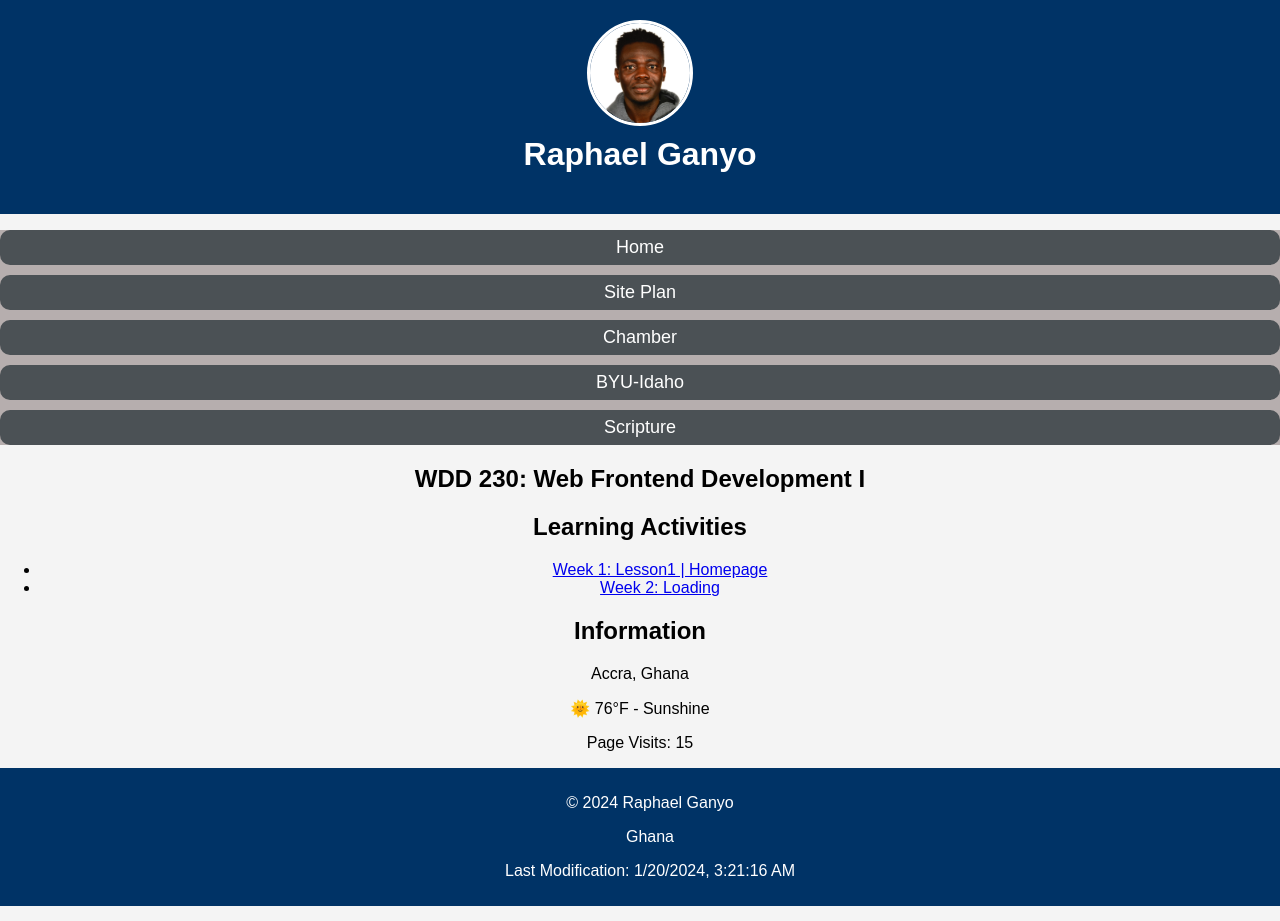
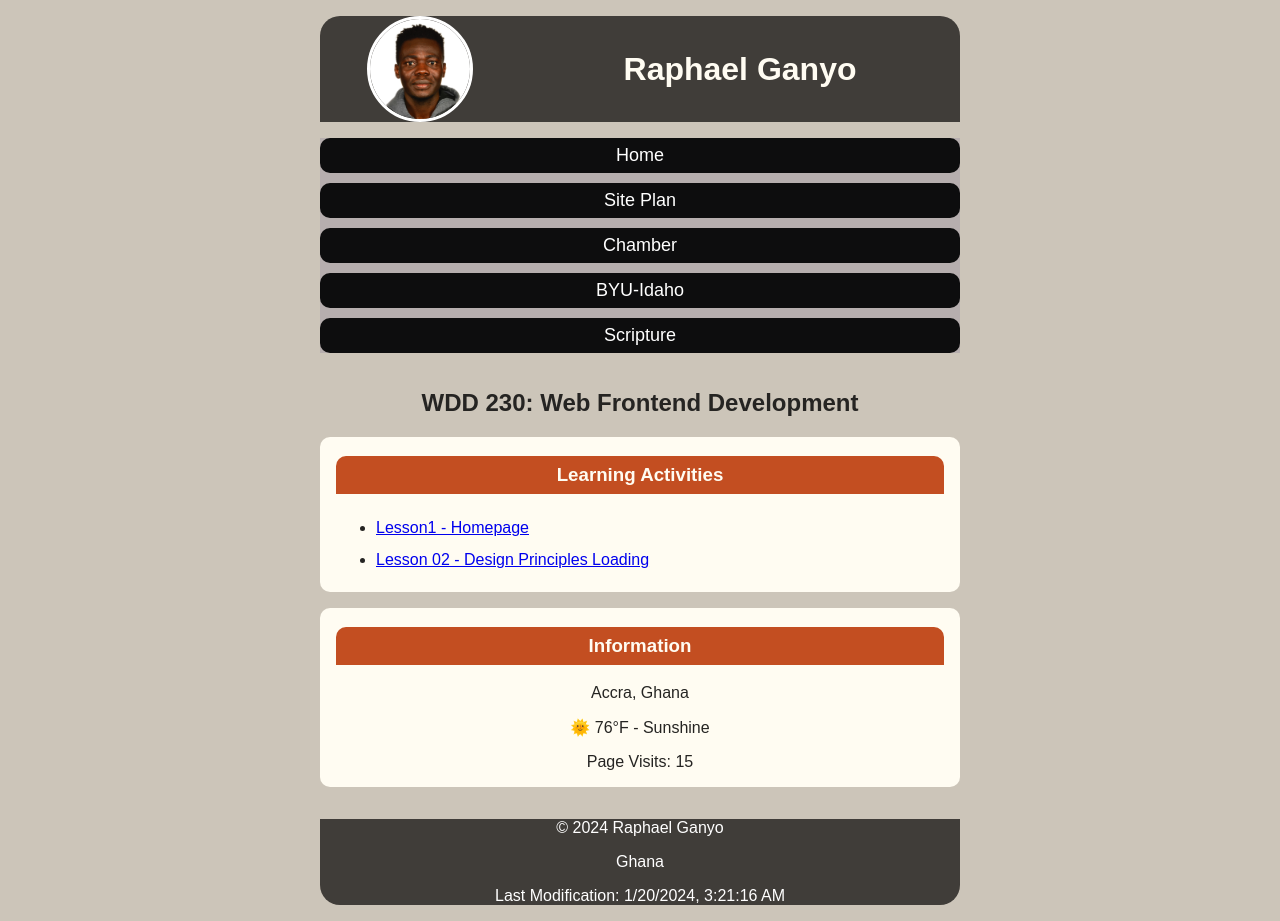
Before and after one commit to ganyoraphael/wdd230, a plain HTML site: page index.html in a window 1280 px wide. Drawn offline with Linux system fonts and the light colour scheme.

Commit message:
new update

```diff
--- a/index.html
+++ b/index.html
@@ -3,63 +3,56 @@
 
 <head>
     <meta charset="UTF-8">
-    <meta name="viewport" content="width=device-width, initial-scale=1.0">
-    <meta name="description" content="WDD 230 - Web Frontend Development course by Raphael Ganyo">
+    <meta name="viewport" content="width=device-width, initial-scale=1">
     <meta name="author" content="Raphael Ganyo">
+    <meta name="description"
+        content="Assignment portal for the WDD 230 - Web Frontend Development course.">
     <title>Raphael Ganyo - WDD 230 - Web Frontend Development</title>
+
     <link rel="stylesheet" href="./styles/base.css">
+
+
 </head>
 
-<body>
-
+<body id="content">
     <header>
-        <div class="profile-header">
-            <img src="./images/raph.jpg" alt="Profile Placeholder">
-            <h1>Raphael Ganyo</h1>
-        </div>
+        <img src="images/raph.jpg" alt="Passport Picture">
+        <h1>Raphael Ganyo</h1>
     </header>
 
     <nav>
         <ul>
             <li><a href="#">Home</a></li>
-            <li><a href="./lesson03/chamber-site-plan.html">Site Plan</a></li>
+            <li><a href="lesson03/chamber-site-plan.html">Site Plan</a></li>
             <li><a href="chamber/">Chamber</a></li>
-            <li><a href="https://www.byui.edu/" target="_blank">BYU-Idaho</a></li>
-            <li><a href="https://www.churchofjesuschrist.org/study/scriptures/nt/heb/11?lang=eng"
-                    target="_blank">Scripture</a></li>
+            <li><a href="https://byui.edu" target="_blank">BYU-Idaho</a></li>
+            <li><a href="https://www.churchofjesuschrist.org/study/scriptures/nt/heb/11?lang=eng#p7"
+                target="_blank">Scripture</a></li>
         </ul>
     </nav>
 
     <main>
-        <!-- Course Title Section -->
-        <section>
-            <h2>WDD 230: Web Frontend Development I</h2>
-        </section>
+        <h2>WDD 230: Web Frontend Development</h2>
+        <section class="course">
+            <h3>Learning Activities</h3>
+            <ul>
+                <li><a href="lesson01">Lesson1 - Homepage</a></li>
+                <li><a href="lesson02/design.html">Lesson 02 - Design Principles Loading</a></li>
 
-        <!-- Learning Activities Section -->
-        <section>
-            <h2>Learning Activities</h2>
-            <ul>
-                <li><a href="#">Week 1: Lesson1 | Homepage</a></li>
-                <li><a href="#">Week 2: Loading</a></li>
-                <!-- ... Other weeks ... -->
             </ul>
         </section>
-
-        <!-- Information Section -->
-        <section>
-            <h2>Information</h2>
+        <section class="course">
+            <h3>Information</h3>
             <p>Accra, Ghana</p>
             <p>🌞 76°F - Sunshine</p>
             <p>Page Visits: 15</p>
         </section>
-
     </main>
 
     <footer>
-        <p>&copy; 2024 Raphael Ganyo</p>
+        <p id="copyright">&copy; 2024 Raphael Ganyo</p>
         <p>Ghana</p>
-        <p>Last Modification: <span id="modification-date"></span></p>
+        <p id="last-modification">Last Modification: <span id="modification-date"></span></p>
     </footer>
 
     <script src="scripts/getdates.js"></script>
--- a/styles/base.css
+++ b/styles/base.css
@@ -1,16 +1,26 @@
+
 body {
-    font-family: Arial, sans-serif;
-    margin: 0;
-    padding: 0;
-    background: #f4f4f4;
+    font-family: Arial, sans-serif;}
+
+#content {
+    max-width: 640px;
+    background-color: #ccc5b9;
+    margin: 0 auto;
+    padding: 0 16px;
+    color: #252422;
 }
 
 header {
-    background-color: #003366;
-    color: white;
-    padding: 20px;
-    text-align: center;
+    background-color: #403d39;
+    display: grid;
+    place-items: center;
+    grid-template: auto / 200px auto;
+    color: #fffcf2;
+    border-radius: 20px 20px 0 0;
+    margin-top: 16px;
 }
+
+
 
 header img {
     width: 100px;
@@ -21,10 +31,17 @@ header img {
     margin: 0 auto;
 }
 
+
+
+
 header h1 {
-    color: white;
-    margin-top: 10px;
+    text-align: center;
 }
+
+nav {
+    background-color: #fffcf2;
+}
+
 
 nav {
     background-color: #b6aeae;
@@ -39,7 +56,7 @@ nav ul {
 nav li {
     padding: 7px;
     margin-bottom: 10px;
-    background-color: #4b5155;
+    background-color: #0d0d0e;
     border-radius: 10px;
 }
 
@@ -50,60 +67,51 @@ nav a {
     display: block;
 }
 
+
+nav a:hover {
+    color: #beb4a2;
+}
+
 main {
+    display: grid;
+    grid-template: auto auto auto / auto;
+}
+
+main h2 {
     text-align: center;
 }
 
-.course-title,
-.content,
-.information {
-    padding: 20px;
-    background-color: white;
-    border: 1px solid #ccc;
-    margin-bottom: 20px;
+.course {
+    background-color: #fffcf2;
+    margin: 0 0 16px 0;
+    padding: 0 16px;
+    border-radius: 10px;
 }
 
-.course-title h2,
-.content h2 {
-    color: #003366;
-    border-bottom: 1px solid #003366;
-    margin: 10px 0;
-    background-color: #3498db;
-    padding: 15px;
-    border-radius: 8px;
-    color: #fff;
+.course h3 {
+    background-color: #c34e21;
+    color: #fffcf2;
+    text-align: center;
+    padding: 0.5rem;
+    border-radius: 10px 10px 0 0;
 }
 
-.content ul {
-    list-style: none;
-    padding: 0;
-    text-align: justify;
+.course p {
+    text-align: center;
 }
 
-.content li {
-    padding: 5px 0;
-    border-bottom: 1px solid #ccc;
-}
-
-.content a {
-    text-decoration: none;
-    color: #003366;
-    font-weight: bold;
-}
-
-.information {
-    background-color: #4b5155;
-    padding: 15px;
-    border-radius: 8px;
-    color: #fff;
+.course li {
+    line-height: 2rem;
 }
 
 footer {display: block;
-    background-color: #003366;
+    background-color: #403d39;
     color: white;
     text-align: center;
-    padding: 10px;
-    position: relative;
     bottom: 0;
     width: 100%;
+    border-radius: 0 0 20px 20px;
+
+
+
 }
```
